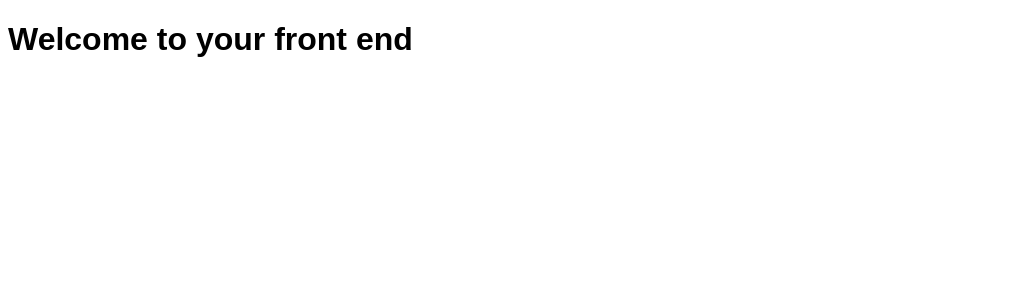
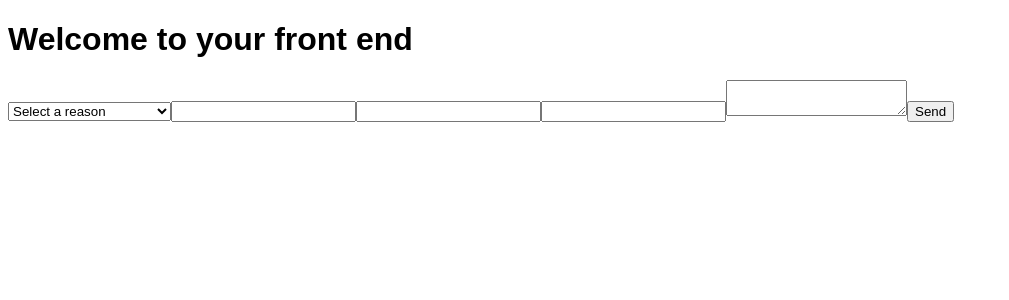
Before and after one commit to Missi3girl/pantry-client, a React (Vite) app: page / in a window 1280 px wide. Shown: the top 300 px of the page, without its empty margins (0-1009 px from the left). Built offline with nearby package versions, Linux system fonts and the light colour scheme; no server answers.

Commit message:
getInvlvdSvc.js-done, started InvlvForm.jsx

```diff
--- a/src/App.jsx
+++ b/src/App.jsx
@@ -1,13 +1,18 @@
 import { useState, useEffect } from 'react'
 import './App.css'
+import InvlvForm from './components/getInvolvedPage/InvlvForm'
 
 function App() {
 
     return (
         <>
             <h1>Welcome to your front end</h1>
+            <InvlvForm />
         </>
     )
 }
 
 export default App
+
+
+// ! I do not like the layout of the form and may need to dive deeper into what it means to link the form with backend because I sent the form but it rendered nothing inside the database, and neither did my newest email from Frankie (sent via postman)
--- a/src/components/getInvolvedPage/InvlvForm.jsx
+++ b/src/components/getInvolvedPage/InvlvForm.jsx
@@ -1 +1,48 @@
-// get involved form to volunteer/submit pantry info
+import { useState } from 'react';
+import { submitGetInvolved } from '../../services/getInvlvdSvc';
+
+export default function InvlvForm() {
+    const [form, setForm] = useState({
+        name: "",
+        email: "",
+        phoneNumber: "",
+        message: "",
+        reason: "" // a dropdown menu
+    });
+    // handles the updates made to just the fields that are actually changed. In our app, this form is for new messages/submissions, and all fields, but one, are required. Still, this will handle each field as it changes from "" to having data.
+    const handleChange = (e) => {
+        const { name, value } = e.target;
+        setForm((prev) => ({ ...prev, [name]: value }));
+    };
+
+    // handles what happens when the form is submitted by user
+    const handleSubmit = async (e) => {
+        e.preventdefault();
+
+        try {
+            const response = await submitGetInvolved(form);
+            console.log("Success!", response);
+        } catch (err) {
+            console.error("Error while submitting:", err);
+        }
+    };
+
+  return (
+    <div>
+        <form onSubmit={handleSubmit}>
+            <select name="reason" onChange={handleChange} value={form.reason}>
+                <option value="">Select a reason</option>
+                <option value="help">I need help</option>
+                <option value="volunteer">I want to volunteer</option>
+                <option value="new">New pantry suggestion</option>
+                <option value="update">Update a current panrty</option>
+            </select>
+            <input name="name" onChange={handleChange} value={form.name} />
+            <input name="email" onChange={handleChange} value={form.email} />
+            <input name="phoneNumber" onChange={handleChange} value={form.phoneNumber} />
+            <textarea name="message" onChange={handleChange} value={form.message}></textarea>
+            <button type="submit">Send</button>
+        </form>
+    </div>
+  );
+}
--- a/src/services/getInvlvdSvc.js
+++ b/src/services/getInvlvdSvc.js
@@ -0,0 +1,26 @@
+// imports the server api browser url
+const API_BASE = import.meta.env.VITE_API_BASE_URL;
+
+async function submitGetInvolved(formData) {
+    try { // sending POST req to server to send new json data
+        const response = await fetch(`${API_BASE}/getInvolved`, {
+            method: "POST",
+            headers: {
+                "Content-Type": "application/json"
+            },
+            body: JSON.stringify(formData) // object turned into json string so server understands
+        });
+        // error handling coinsides with server side so app doesn't keep running
+        if (!response.ok) {
+            throw new Error("Failed to submit form");
+        }
+
+        return await response.json(); // parses and returns the response
+
+    } catch (err) {
+        console.error("submitGetInvolved error:", err);
+        throw err; // resends error so the component using this fx can also handle it
+    }
+}
+
+export { submitGetInvolved };
```
